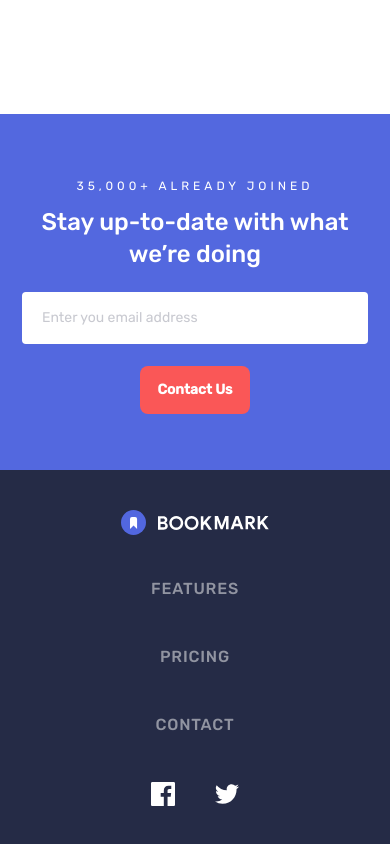
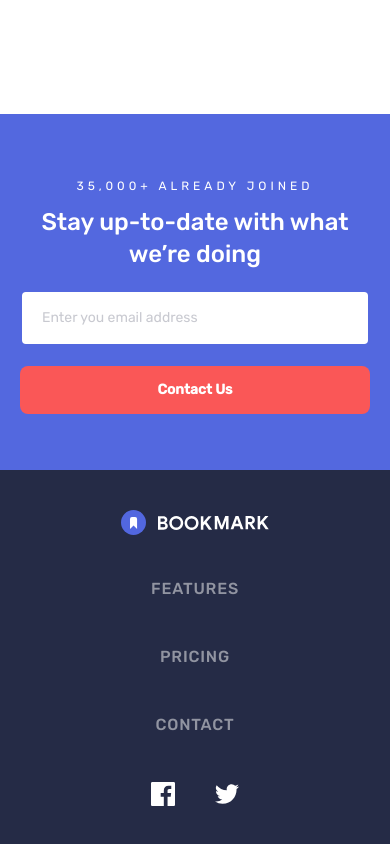
Before and after one commit to FrontendBy-GJ/bookmark-landing-page, a React (Vite) app: page / in a window 390 px wide. Shown: the part 4270-5114 px from the top of the page. Built offline with nearby package versions, Linux system fonts and the light colour scheme.

Commit message:
style: add focus to input and button

```diff
--- a/src/components/FAQ.jsx
+++ b/src/components/FAQ.jsx
@@ -56,7 +56,10 @@ function Dropdown({ faq, onClick, showAnswer, i }) {
         </svg>
       </div>
 
-      <p className={`text-neutral ${showAnswer === i ? 'block' : 'hidden'}`}>
+      <p
+        aria-hidden={showAnswer === i ? 'false' : 'true'}
+        className={`text-neutral ${showAnswer === i ? 'block' : 'hidden'}`}
+      >
         {faq.answer}
       </p>
     </div>
--- a/src/components/Footer.jsx
+++ b/src/components/Footer.jsx
@@ -35,7 +35,7 @@ export default function Footer() {
           <div className="mb-5 p-0.5 relative isolate flex-1 lg:mb-0">
             <div className="flex items-center bg-white rounded-md">
               <input
-                className="text-sm placeholder:text-neutral/50 flex-1 py-4 lg:py-1.5 pl-5 focus-visible:outline-none rounded"
+                className="text-sm placeholder:text-neutral/50 text-base-200 flex-1 py-4 lg:py-3 pl-5 rounded outline-none focus:ring ring-inset ring-base-200"
                 type="text"
                 value={email}
                 onChange={handleEmailChange}
@@ -59,8 +59,8 @@ export default function Footer() {
           </div>
 
           <button
-            className={`btn mx-auto block hover:btn-outline text-white bg-secondary  ${
-              validation.length > 0 ? 'mt-7 lg:mt-0' : ''
+            className={`btn w-full lg:w-fit hover:btn-outline text-white bg-secondary focus-visible:outline-base-200  ${
+              validation.length > 0 ? 'mt-4 lg:mt-0' : ''
             }`}
           >
             Contact Us
```
